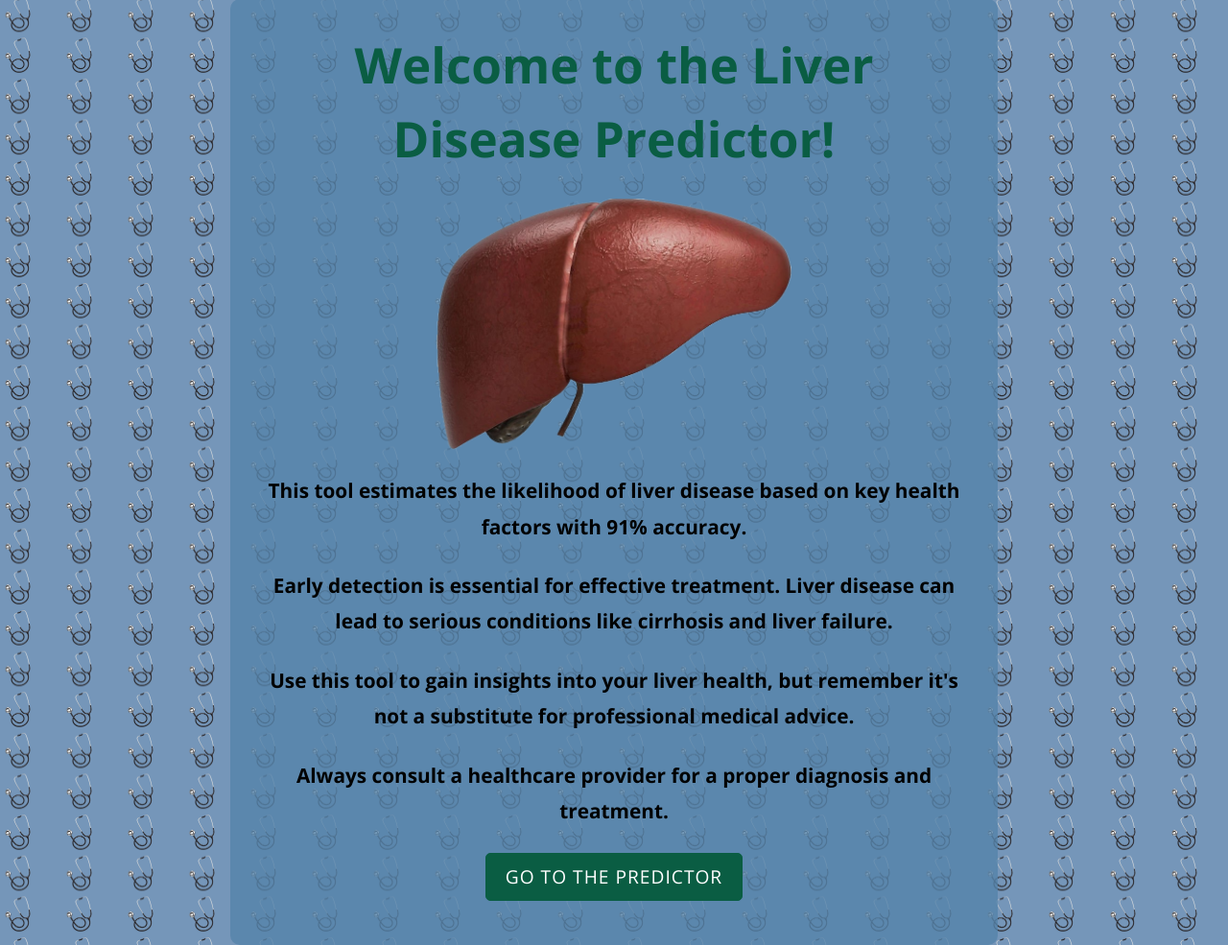
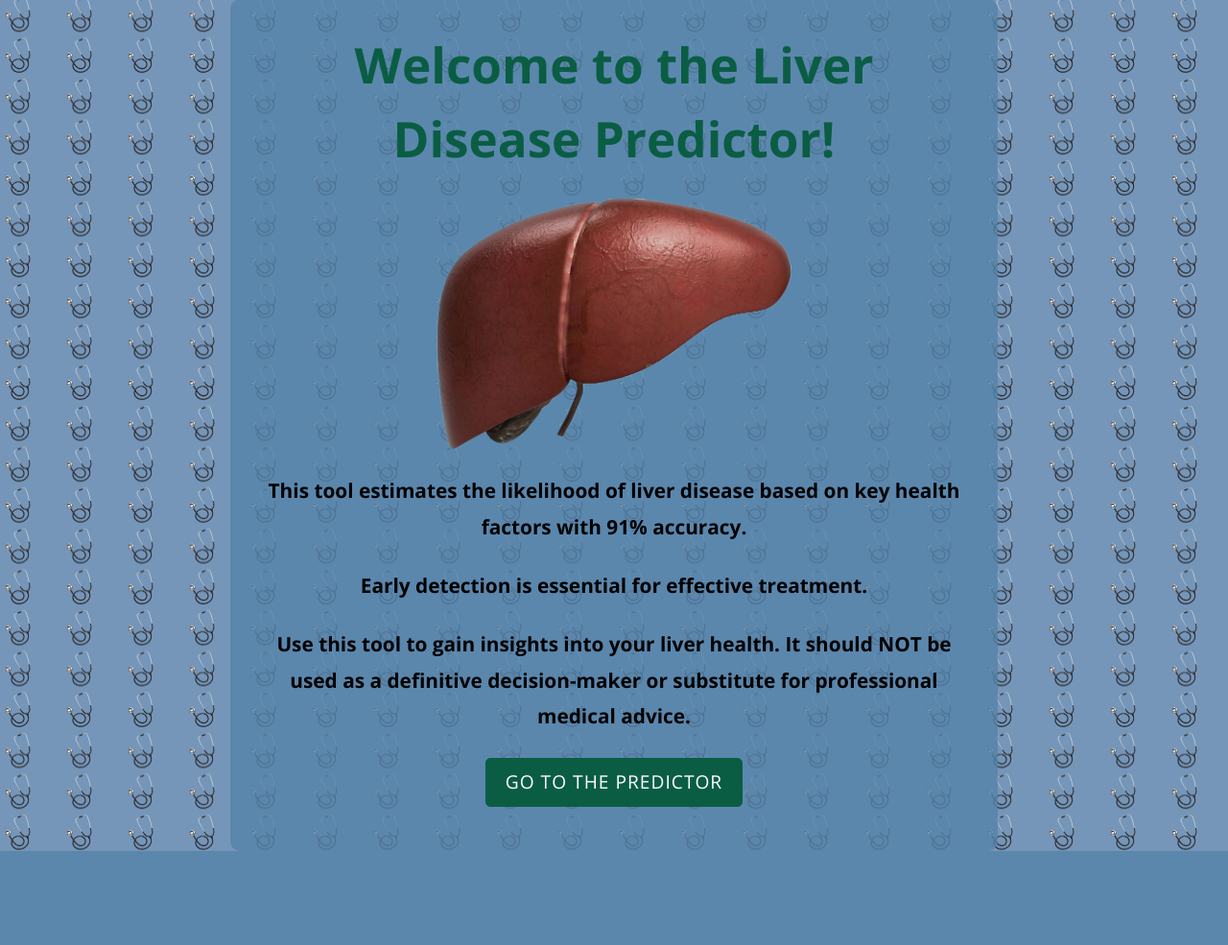
Before and after one commit to dgname/Proyecto_4_Liver_Disease, a Flask app: page / in a window 1280 px wide. Shown: the part 49-1034 px from the top of the page at 96% size. After the commit the page ends 936 px from the top, so only its background shows below. Run offline with Flask 3, Linux system fonts and the light colour scheme; parts of the project's set-up code (start-up, migrations or seed data) failed here and were passed over; some libraries are stand-ins or nearby versions.

Commit message:
:sparkles: Slight modifications to the code

```diff
--- a/static/css/about_styles.css
+++ b/static/css/about_styles.css
@@ -1,7 +1,7 @@
 /* General body styling */
 body {
     background-color: #7596b9; /* Light blue background color */
-    background-image: url('/about_image/estetos.png'); /* URL to your background pattern image */
+    background-image: url('/static/about_image/estetos.png'); /* URL to your background pattern image */
     background-size: 5%; /* Smaller size to repeat the image many times */
     background-repeat: repeat; /* Repeat the pattern */
     font-family: 'Open Sans', sans-serif; /* Using 'Open Sans' with sans-serif fallback */
--- a/templates/about.html
+++ b/templates/about.html
@@ -10,7 +10,7 @@
     <!-- Linking Google Font 'Open Sans' for typography -->
     <link rel="stylesheet" href="https://fonts.googleapis.com/css2?family=Open+Sans:wght@400;700&display=swap">
     <!-- Linking the custom CSS file for additional styles -->
-    <link rel="stylesheet" href="/static/css/about_styles.css">
+    <link rel="stylesheet" href="static/css/about_styles.css">
     <!-- Title of the page -->
     <title>About - Liver Disease Predictor</title>
 </head>
@@ -23,20 +23,17 @@
         </p>
         <!-- Image section -->
         <div class="text-center mb-4">
-            <img src="/about_image/liver.png" alt="Liver Image" class="about-image">
+            <img src="/static/about_image/liver.png" alt="Liver Image" class="about-image">
         </div>
         <!-- Descriptive text about the tool -->
         <p class="about-text text-center mb-4">
             This tool estimates the likelihood of liver disease based on key health factors with 91% accuracy.
         </p>
         <p class="about-text text-center mb-4">
-            Early detection is essential for effective treatment. Liver disease can lead to serious conditions like cirrhosis and liver failure.
+            Early detection is essential for effective treatment.
         </p>
         <p class="about-text text-center mb-4">
-            Use this tool to gain insights into your liver health, but remember it's not a substitute for professional medical advice.
-        </p>
-        <p class="about-text text-center mb-4">
-            Always consult a healthcare provider for a proper diagnosis and treatment.
+            Use this tool to gain insights into your liver health. It should NOT be used as a definitive decision-maker or substitute for professional medical advice.
         </p>
         <!-- Button to navigate to the main predictor page -->
         <p class="text-center">
--- a/templates/index.html
+++ b/templates/index.html
@@ -22,7 +22,7 @@
         <!-- Heading for the page -->
         <div class="container">
             <h1 class="text-center mb-4">Liver Disease Predictor</h1>
-            <p class="text-center mb-4">Introduce your health parameters. For better results, try to keet it honest.</p>
+            <p class="text-center mb-4">Introduce your health parameters. For better results, try to keep it honest.</p>
             <p><a href="/" target="_blank">Back to ABOUT section</a></p>
             <!-- Form and other content here -->
         </div>
```
Also changed, not shown: static/about_image/estetos.png (renamed from about_image/estetos.png), static/about_image/liver.png (renamed from about_image/liver.png).
